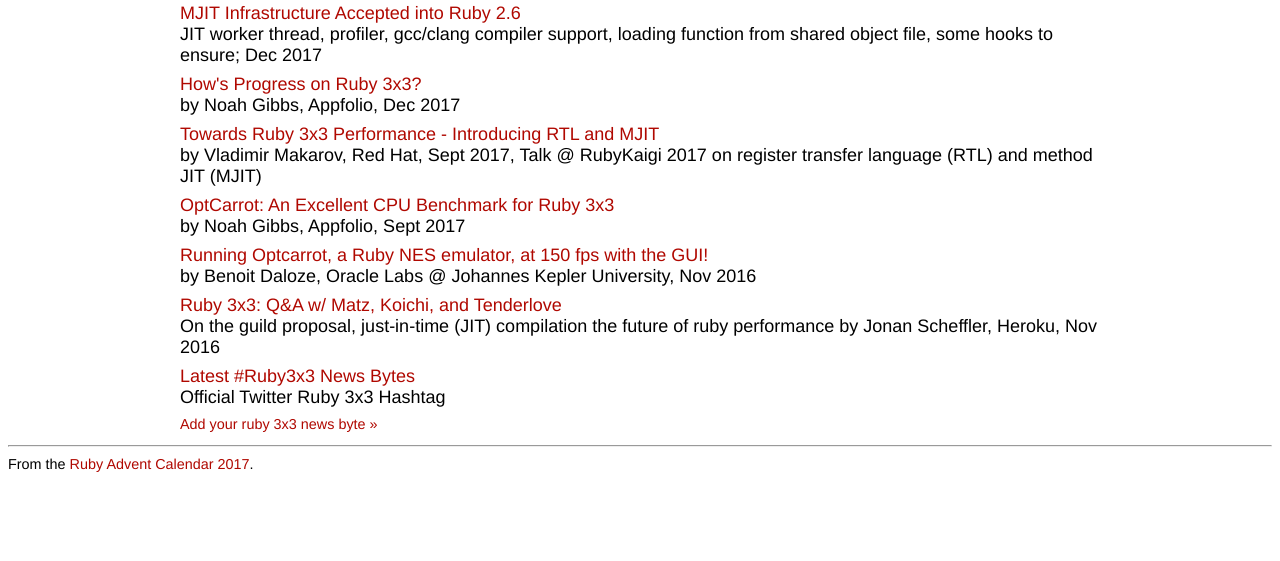
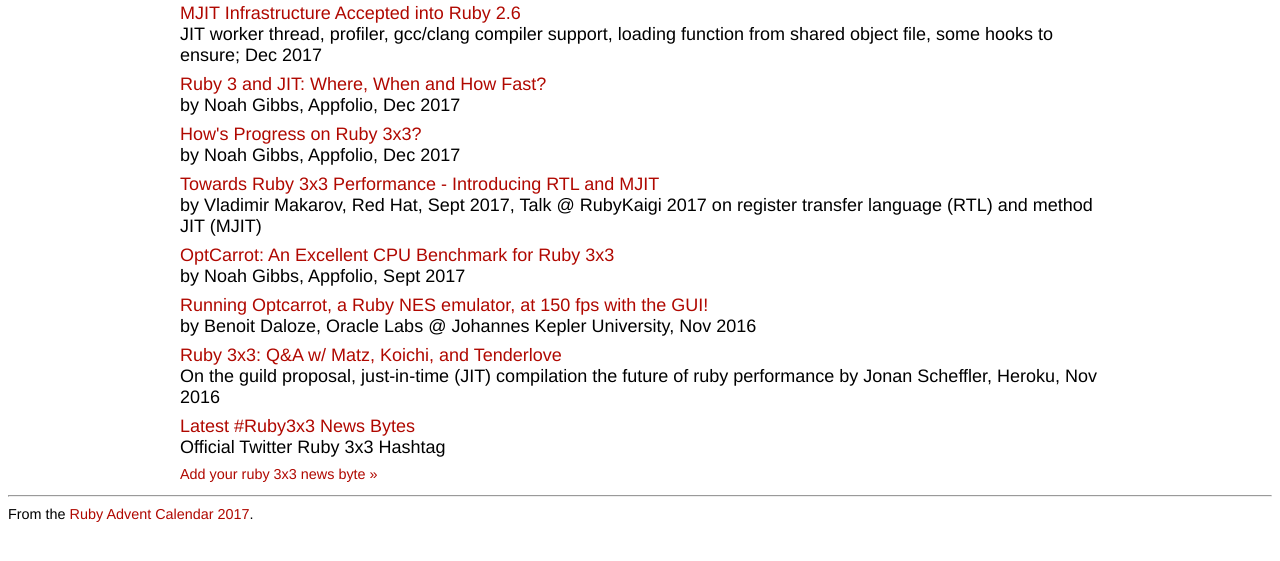
Before and after one commit to wongatron/calendar, a Jekyll site: the page built from pages/ruby3x3.md, in a window 1280 px wide, cut to the strip 324-885 px from the top of the page. Built offline with Jekyll 4.4.1, drawn with Linux system fonts in a browser that asks for light colours.

Commit message:
Update ruby3x3.yml

```diff
--- a/_data/ruby3x3.yml
+++ b/_data/ruby3x3.yml
@@ -15,6 +15,10 @@
 - title:    "MJIT Infrastructure Accepted into Ruby 2.6"
   subtitle: "JIT worker thread, profiler, gcc/clang compiler support, loading function from shared object file, some hooks to ensure; Dec 2017"
   url:       https://github.com/ruby/ruby/pull/1782
+
+- title:    "Ruby 3 and JIT: Where, When and How Fast?"
+  subtitle: "by Noah Gibbs, Appfolio, Dec 2017"
+  url:       http://engineering.appfolio.com/appfolio-engineering/2017/12/26/ruby-3-and-jit-where-when-and-how-fast
 
 - title:    "How's Progress on Ruby 3x3?"
   subtitle: "by Noah Gibbs, Appfolio, Dec 2017"
```
